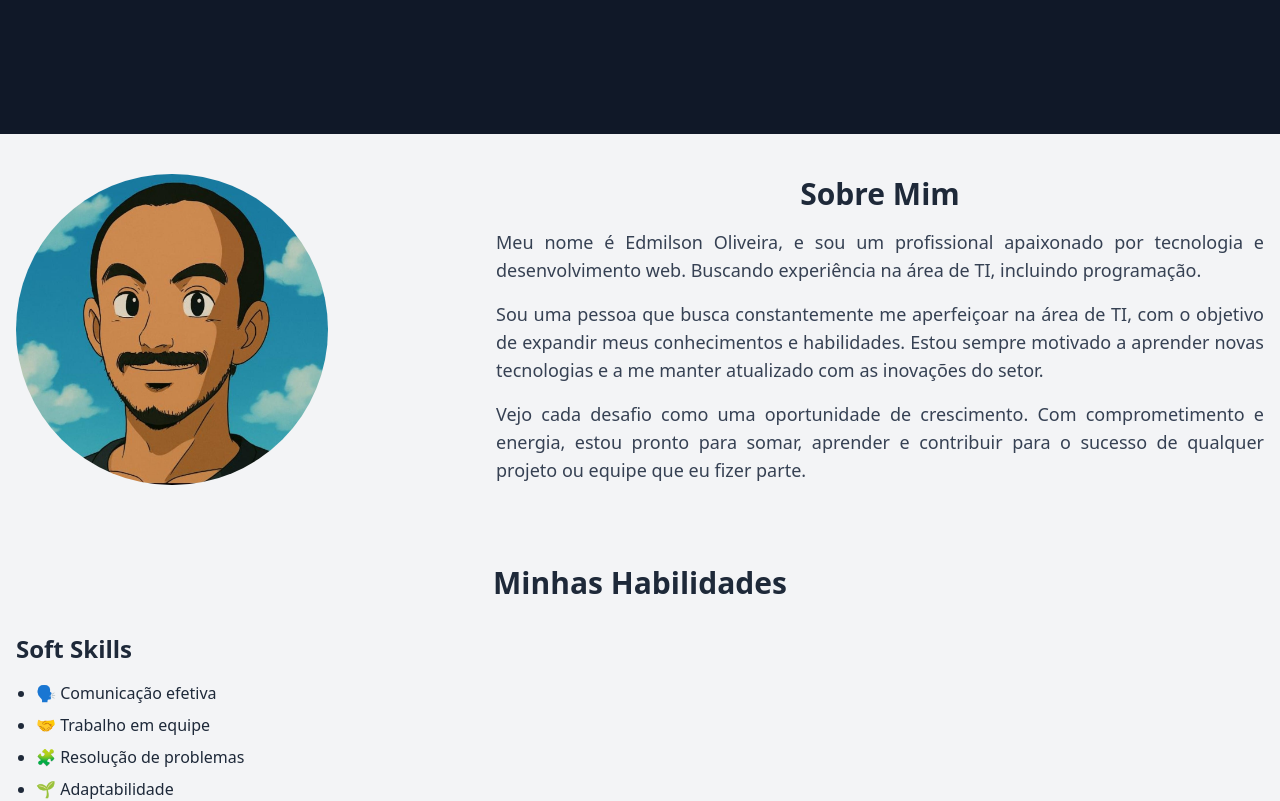
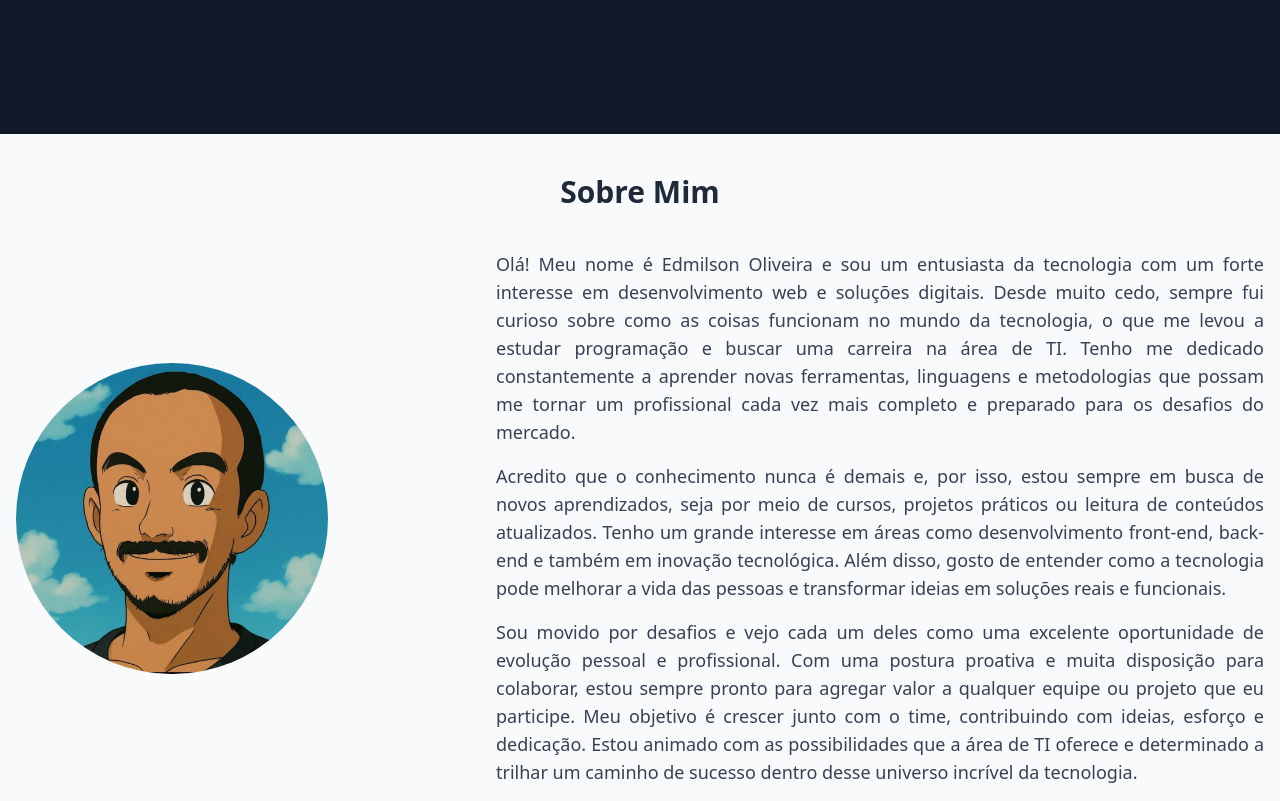
Before and after one commit to Psds13/landing-page, a Next.js app: page / in a window 1280 px wide. Shown: the part 720-1521 px from the top of the page. Built offline with nearby package versions, Linux system fonts and the light colour scheme.

Commit message:
Inserção do arquivo sobre e atualização de alguns componentes

```diff
--- a/src/app/components/Sobre.tsx
+++ b/src/app/components/Sobre.tsx
@@ -2,9 +2,10 @@ import React from 'react';
 
 const Sobre: React.FC = () => {
   return (
-    <section id="sobre-mim" className="flex items-center justify-center py-10 bg-gray-100">
+    <section id="sobre-mim" className="flex flex-col items-center justify-center py-10 bg-gray-50">
+      <h2 className="text-3xl font-semibold text-gray-800 mb-10 text-center w-full">Sobre Mim</h2>
       <div className="container flex items-center justify-between px-4">
-        {/* Imagem à esquerda */}
+
         <div className="w-1/4">
           <img
             src="/eusinho.jpg"
@@ -13,18 +14,16 @@ const Sobre: React.FC = () => {
           />
         </div>
 
-        {/* Texto à direita */}
         <div className="w-2/3 pl-16">
-          <h2 className="text-3xl font-semibold text-gray-800 mb-4 text-center">Sobre Mim</h2>
           <p className="text-lg text-gray-700 mb-4 text-justify">
-          Meu nome é Edmilson Oliveira, e sou um profissional apaixonado por
-            tecnologia e desenvolvimento web. Buscando experiência na área de TI,
-            incluindo programação.          </p>
+            Olá! Meu nome é Edmilson Oliveira e sou um entusiasta da tecnologia com um forte interesse em desenvolvimento web e soluções digitais. Desde muito cedo, sempre fui curioso sobre como as coisas funcionam no mundo da tecnologia, o que me levou a estudar programação e buscar uma carreira na área de TI. Tenho me dedicado constantemente a aprender novas ferramentas, linguagens e metodologias que possam me tornar um profissional cada vez mais completo e preparado para os desafios do mercado.
+          </p>
           <p className="text-lg text-gray-700 mb-4 text-justify">
-          Sou uma pessoa que busca constantemente me aperfeiçoar na área de TI, com o objetivo de expandir meus conhecimentos e habilidades. Estou sempre motivado a aprender novas tecnologias e a me manter atualizado com as inovações do setor.
-        </p>
+            Acredito que o conhecimento nunca é demais e, por isso, estou sempre em busca de novos aprendizados, seja por meio de cursos, projetos práticos ou leitura de conteúdos atualizados. Tenho um grande interesse em áreas como desenvolvimento front-end, back-end e também em inovação tecnológica. Além disso, gosto de entender como a tecnologia pode melhorar a vida das pessoas e transformar ideias em soluções reais e funcionais.
+          </p>
           <p className="text-lg text-gray-700 text-justify">
-          Vejo cada desafio como uma oportunidade de crescimento. Com comprometimento e energia, estou pronto para somar, aprender e contribuir para o sucesso de qualquer projeto ou equipe que eu fizer parte.          </p>
+            Sou movido por desafios e vejo cada um deles como uma excelente oportunidade de evolução pessoal e profissional. Com uma postura proativa e muita disposição para colaborar, estou sempre pronto para agregar valor a qualquer equipe ou projeto que eu participe. Meu objetivo é crescer junto com o time, contribuindo com ideias, esforço e dedicação. Estou animado com as possibilidades que a área de TI oferece e determinado a trilhar um caminho de sucesso dentro desse universo incrível da tecnologia.
+          </p>
         </div>
       </div>
     </section>
```
